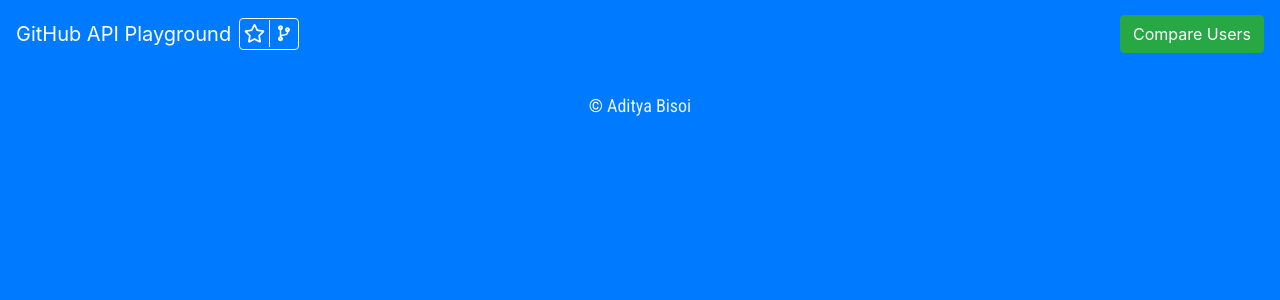
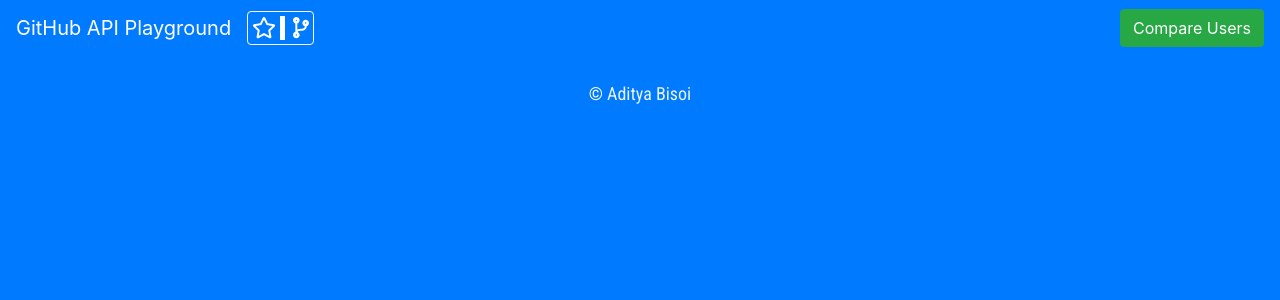
Before and after one commit to adityabisoi/github-rest-api-v3, a React (Create React App) app: page / in a window 1280 px wide. Shown: the top 300 px of the page. Built offline with nearby package versions, Linux system fonts and the light colour scheme.

Commit message:
Navbar enhancement avoiding nesting <a> into another <a>

```diff
--- a/src/components/header/Header.js
+++ b/src/components/header/Header.js
@@ -1,4 +1,4 @@
-import { Navbar, NavbarBrand } from 'reactstrap';
+import { Navbar, NavbarBrand, Nav, NavLink } from 'reactstrap';
 import { useHistory } from 'react-router-dom';
 import { FontAwesomeIcon } from '@fortawesome/react-fontawesome'
 import { faStar } from '@fortawesome/free-regular-svg-icons'
@@ -12,15 +12,16 @@ const Header = () => {
 	}
 	return (
 		<header>
-			<Navbar color='primary' dark>
-				<NavbarBrand href='https://adityabisoi.github.io/github-rest-api-v3/' data-testid='header-text'>GitHub API Playground
-          <NavbarBrand href='https://github.com/adityabisoi/github-rest-api-v3' className="ml-2">
-					  <div className="block-example border border-light rounded">
-				      <FontAwesomeIcon className="block-example border-right border-light px-1" icon={faStar} size="lg"/>
-						  <FontAwesomeIcon className="mx-1 px-1" icon={faCodeBranch} size="lg" />
-						</div>
-				  </NavbarBrand>
+			<Navbar color="primary" dark>
+				<NavbarBrand href="https://adityabisoi.github.io/github-rest-api-v3/" data-testid="header-text">GitHub API Playground
 				</NavbarBrand>
+				<Nav className="mr-auto" navbar>
+				<NavLink href="https://github.com/adityabisoi/github-rest-api-v3" className="border border-white rounded p-1 d-flex justify-content align-items-center text-white">
+						<FontAwesomeIcon className="" icon={faStar} size="lg"/>
+						 <div className="ml-1 bg-white">.</div>
+						<FontAwesomeIcon className="ml-2" icon={faCodeBranch} size="lg" />
+				</NavLink>
+				</Nav>
 				<button className="btn btn-success" onClick={handleClick}>Compare Users</button>
 			</Navbar>
 		</header>
```
